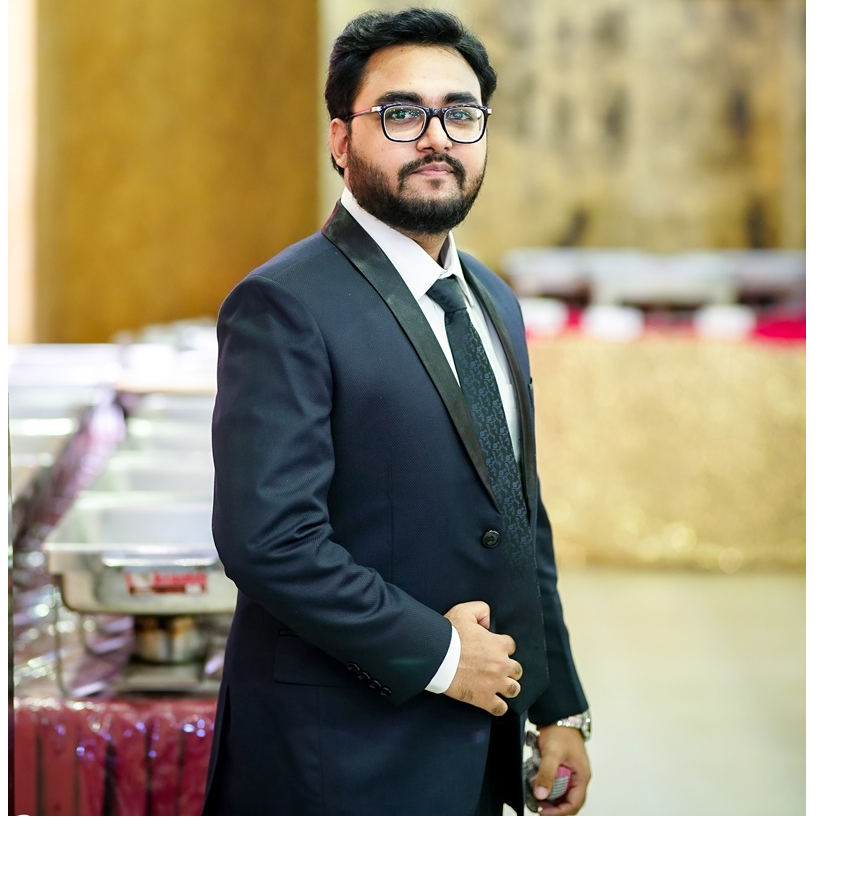
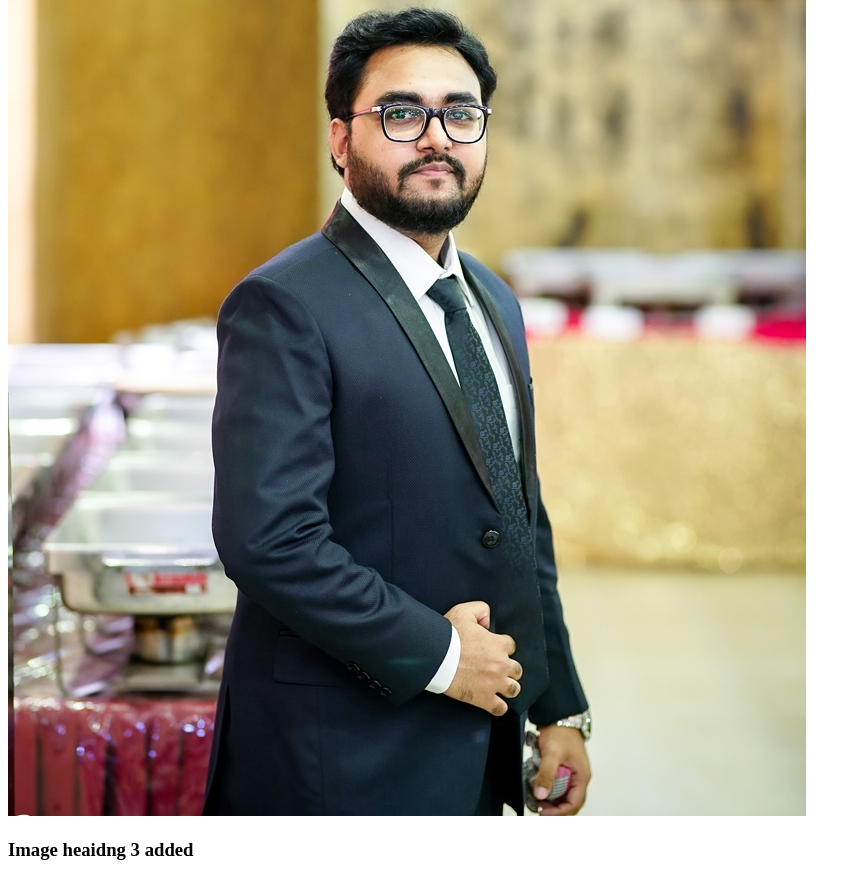
Before and after one commit to k-m-rahman/first-repo, a plain HTML site: page index.html in a window 1280 px wide. Shown: the part 408-1288 px from the top of the page, without its empty margins (0-861 px from the left). Before the commit the page ends 1236 px from the top, so only its background shows below. Drawn offline with Linux system fonts and the light colour scheme.

Commit message:
img branch added

```diff
--- a/index.html
+++ b/index.html
@@ -12,5 +12,6 @@
     <h1> Header added</h1>
     <p>New paragraph added</p>
     <img src="me.jpg" alt="">
+    <h3>Image heaidng 3 added</h3>
 </body>
 </html>
```
